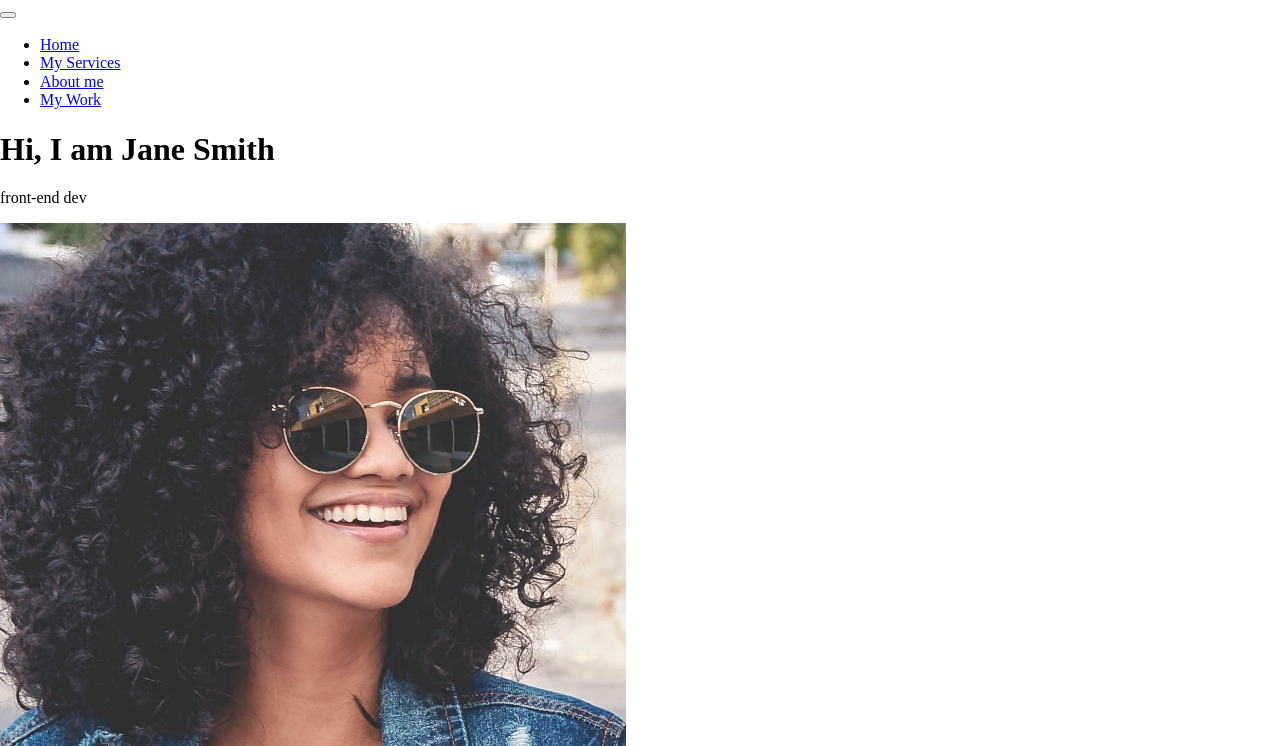
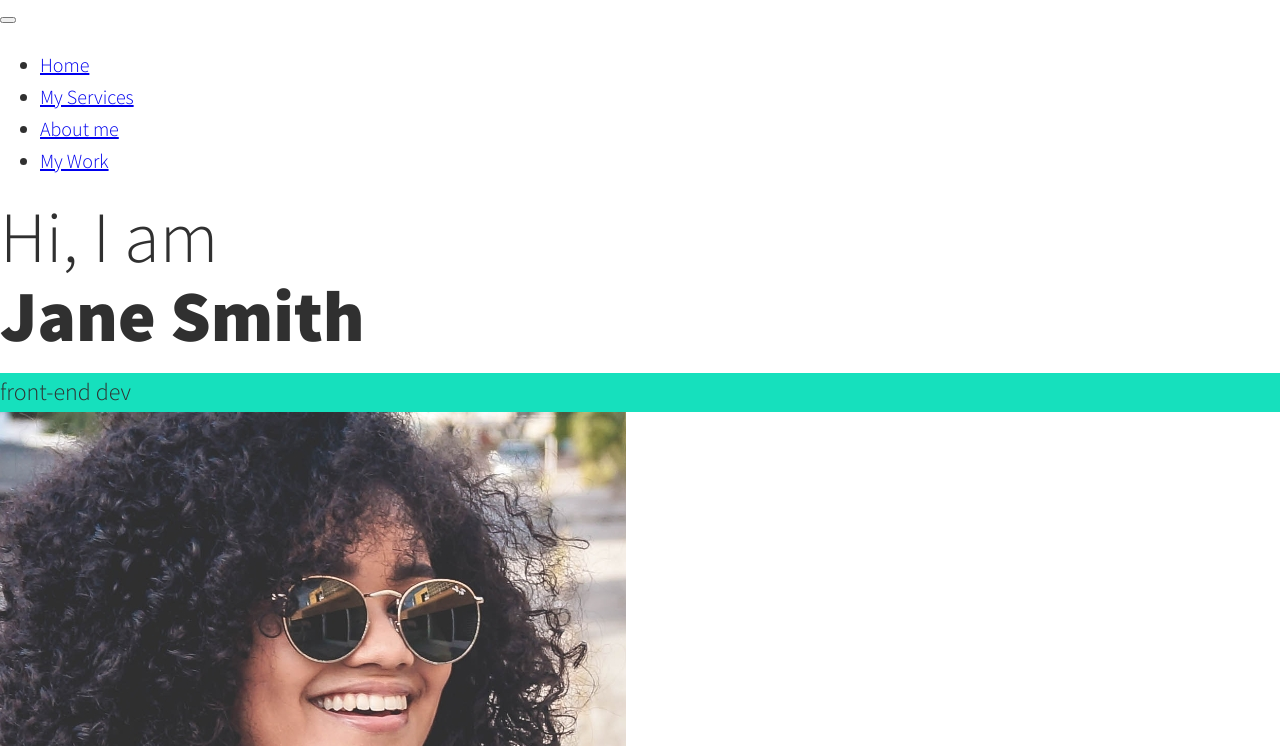
Before and after one commit to Annie-Huang/portfolio-website, a website: page index.html in a window 1280 px wide. Shown: the part 54-800 px from the top of the page. Drawn offline with nearby package versions, Linux system fonts and the light colour scheme.

Commit message:
General styles + Typography + Styling the titles and subtitles

```diff
--- a/Note.txt
+++ b/Note.txt
@@ -29,3 +29,6 @@ only use h3 for subtitle if you are going to have multiple section of h3 and und
 <h3>Design + Development</h3>
 <h3>E-Commerce</h3>
 <h3>WordPress</h3> structure.
+
+
+do margin and padding using em, because it's related to the font size.
--- a/css/style.css
+++ b/css/style.css
@@ -32,3 +32,59 @@
         --fs-body: 1.25rem;
     }
 }
+
+/* General styles */
+
+body {
+    background: var(--clr-light);
+    color: var(--clr-dark);
+    margin: 0;
+    font-family: var(--ff-primary);
+    font-size: var(--fs-body);
+    line-height: 1.6;
+}
+
+img {
+    display: block;
+    max-width: 100%;
+}
+
+strong {
+    font-weight: var(--fw-bold);
+}
+
+/* Typography */
+
+h1,
+h2,
+h3 {
+    line-height: 1.1;
+    margin: 0;
+}
+
+h1 {font-size: var(--fs-h1)}
+h2 {font-size: var(--fs-h2)}
+h3 {font-size: var(--fs-h3)}
+
+.section__title {
+    margin-bottom: .25em;
+}
+
+.section__title--intro {
+    font-weight: var(--fw-reg);
+}
+
+.section__title--intro strong{
+    display: block;
+}
+
+.section__subtitle {
+    margin: 0;
+    font-size: var(--fs-h3);
+}
+
+.section__subtitle--intro,
+.section__subtitle--about {
+    background: var(--clr-accent);
+    font-family: var(--ff-secondary);
+}
```
